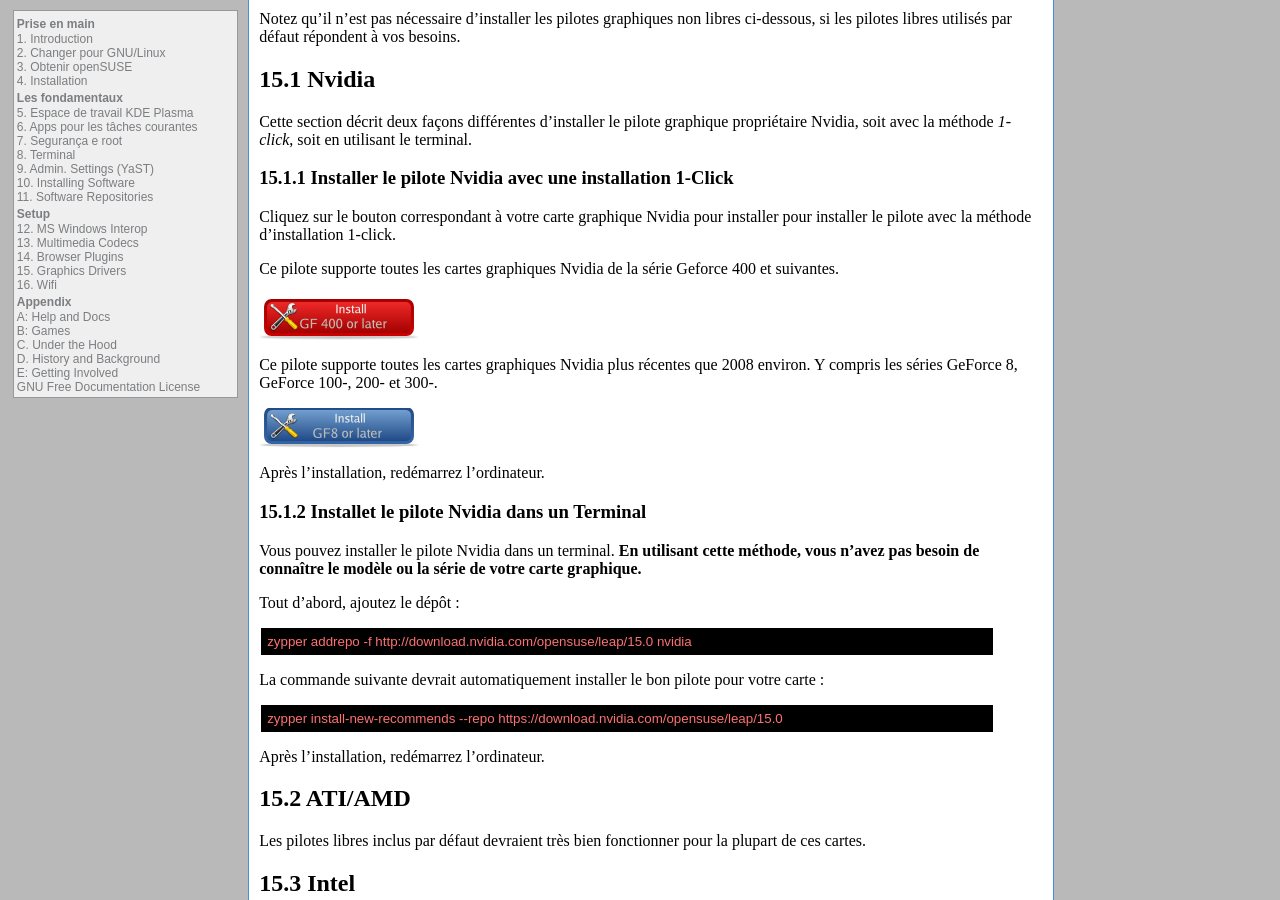
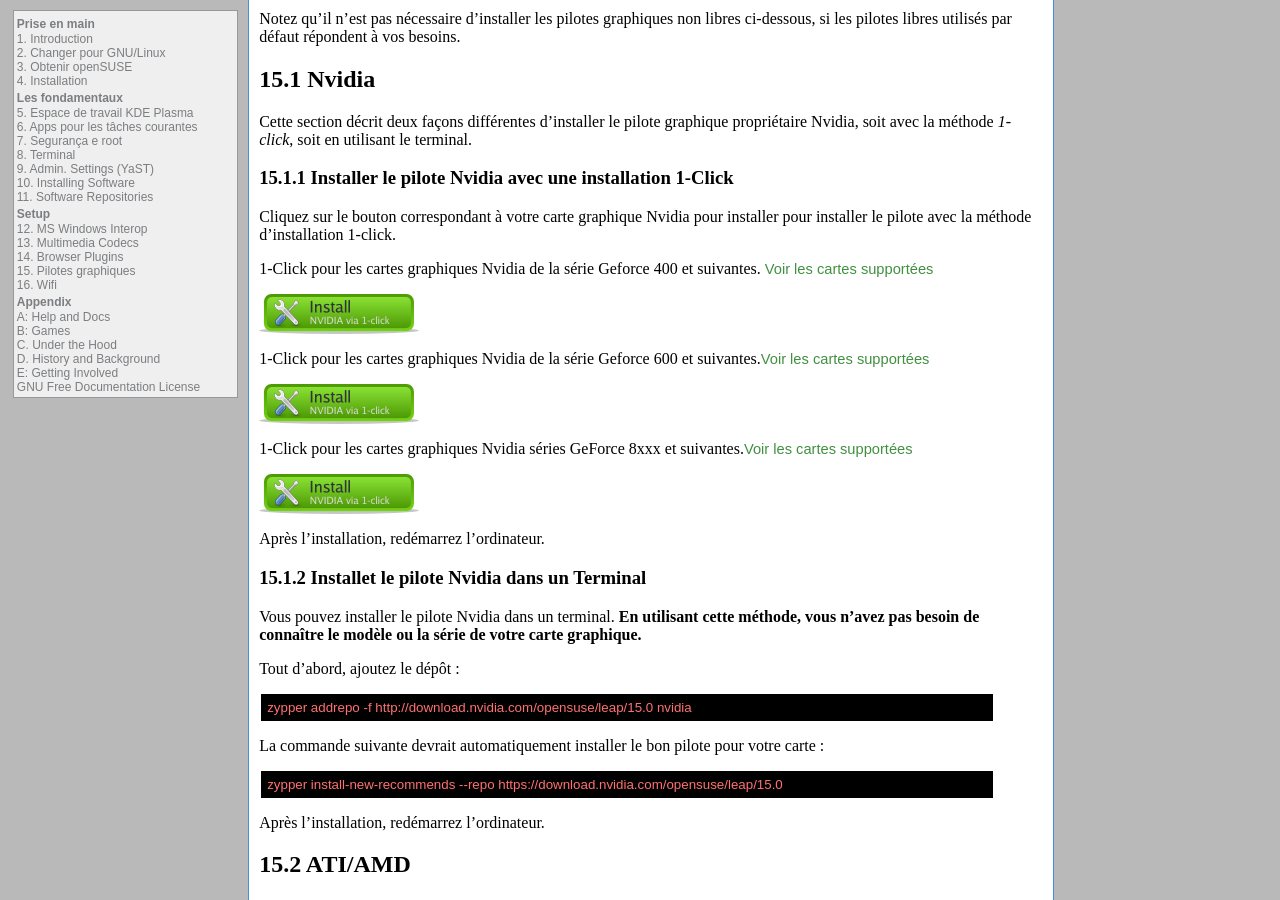
Before and after one commit to alionetasso/opensuse-guide-fr, a Jekyll site: the page built from 3d.md, in a window 1280 px wide and 900 px high, scrolled down 315 px. Built offline with Jekyll 4.4.1, drawn with Linux system fonts in a browser that asks for light colours.

Commit message:
ajout image 1-click et mise à jour nvidia leap 15.1 fichier 3d.md+menu

```diff
--- a/3d.md
+++ b/3d.md
@@ -16,13 +16,17 @@ Cette section décrit deux façons différentes d'installer le pilote graphique
 
 Cliquez sur le bouton correspondant à votre carte graphique Nvidia pour installer pour installer le pilote avec la méthode d'installation 1-click.
 
-Ce pilote supporte toutes les cartes graphiques Nvidia de la série Geforce 400 et suivantes.
+1-Click pour les cartes graphiques Nvidia de la série Geforce 400 et suivantes. [Voir les cartes supportées](https://www.nvidia.com/Download/driverResults.aspx/142567/en-us)
 
-[![nvidia-gf400](images/oneclick/nvidia_gf400.png#center)](http://opensuse-community.org/nvidia.ymp)
+[![nvidia-gf400](images/oneclick/nvidia.png)](http://opensuse-community.org/nvidia_G04.ymp)
 
-Ce pilote supporte toutes les cartes graphiques Nvidia plus récentes que 2008 environ. Y compris les séries GeForce 8, GeForce 100-, 200- et 300-.
+1-Click pour les cartes graphiques Nvidia de la série Geforce 600 et suivantes.[Voir les cartes supportées](https://www.nvidia.com/Download/driverResults.aspx/145182/en-us)
 
-[![nvidia-gf8](images/oneclick/nvidia-gf8.png)](http://opensuse-community.org/nvidia_gf8.ymp)
+[![nvidia-gf600](images/oneclick/nvidia.png)](http://opensuse-community.org/nvidia_G05.ymp)
+
+1-Click pour les cartes graphiques Nvidia séries GeForce 8xxx et suivantes.[Voir les cartes supportées](https://www.nvidia.com/Download/driverResults.aspx/135161/en-us)
+
+[![nvidia-gf8](images/oneclick/nvidia.png)](http://opensuse-community.org/nvidia_G03.ymp)
 
 Après l'installation, redémarrez l'ordinateur.
 
--- a/_data/menu.yml
+++ b/_data/menu.yml
@@ -34,7 +34,7 @@
     link: codecs
   - title: 14. Browser Plugins
     link: browserplugins
-  - title: 15. Graphics Drivers
+  - title: 15. Pilotes graphiques
     link: 3d
   - title: 16. Wifi
     link: wlan
```
Also changed, not shown: images/oneclick/nvidia.png (added).
